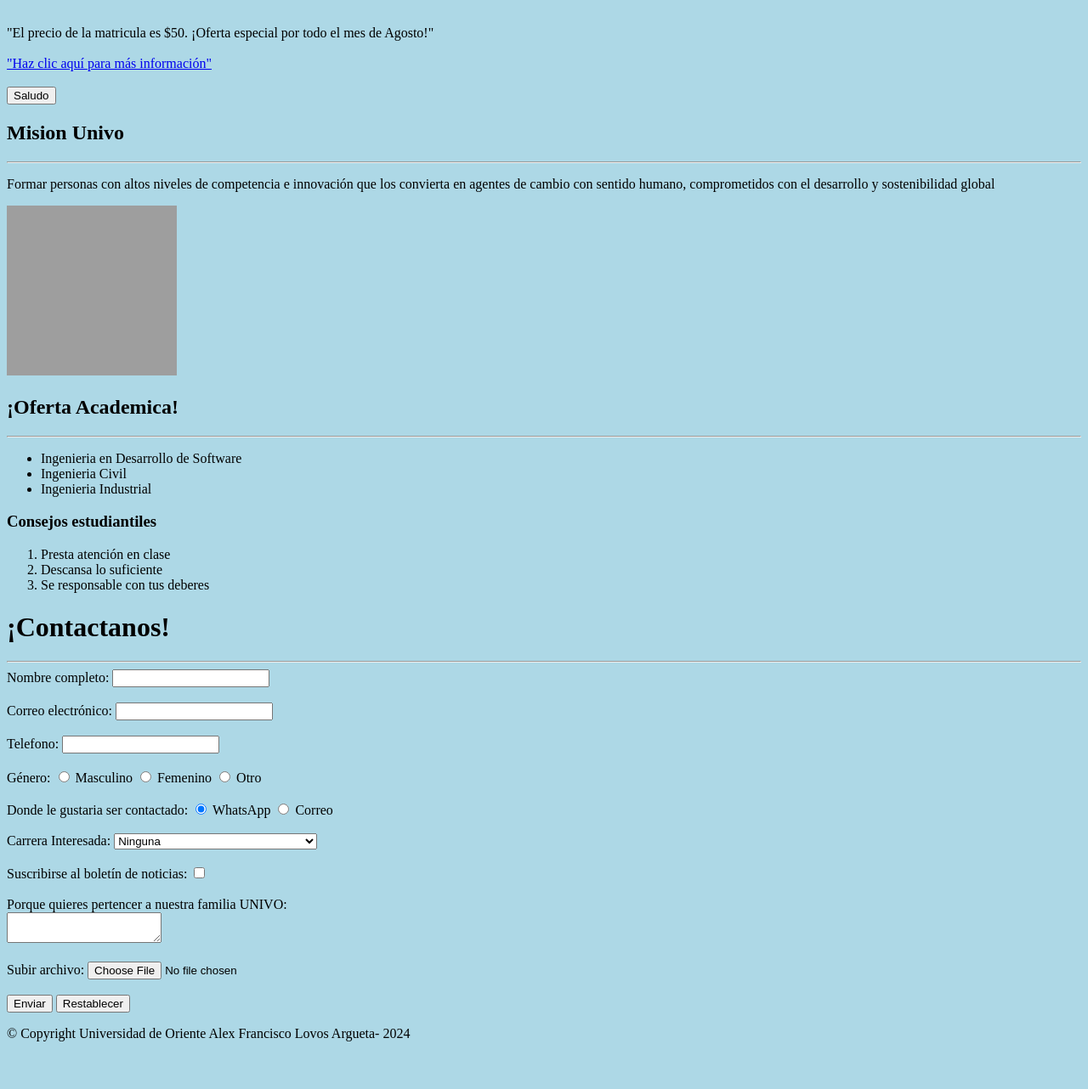
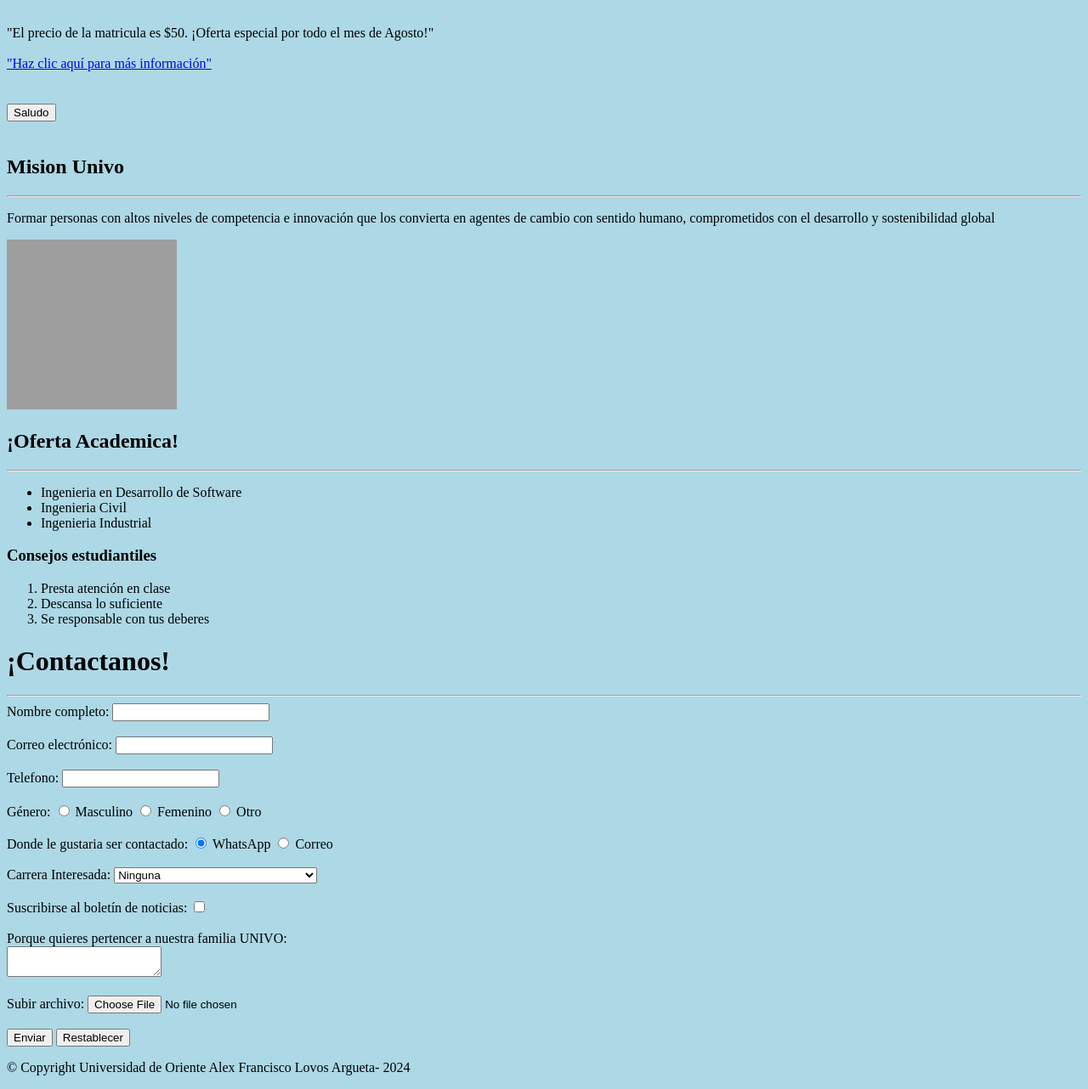
Before and after one commit to brondo138/Univo-Tareas, a PHP site: page / in a window 1280 px wide. Shown: the part 110-1392 px from the top of the page at 85% size. Before the commit the page ends 1336 px from the top, so only its background shows below. Run offline with PHP 8.4, Linux system fonts and the light colour scheme; grey boxes are pictures that could not be loaded.

Commit message:
Update style.css

```diff
--- a/style.css
+++ b/style.css
@@ -23,3 +23,7 @@ nav{
     font-size: 30px;
     width: 400px;
 }
+
+button{
+    margin: 20px 0px 20px 0px;
+}
```
